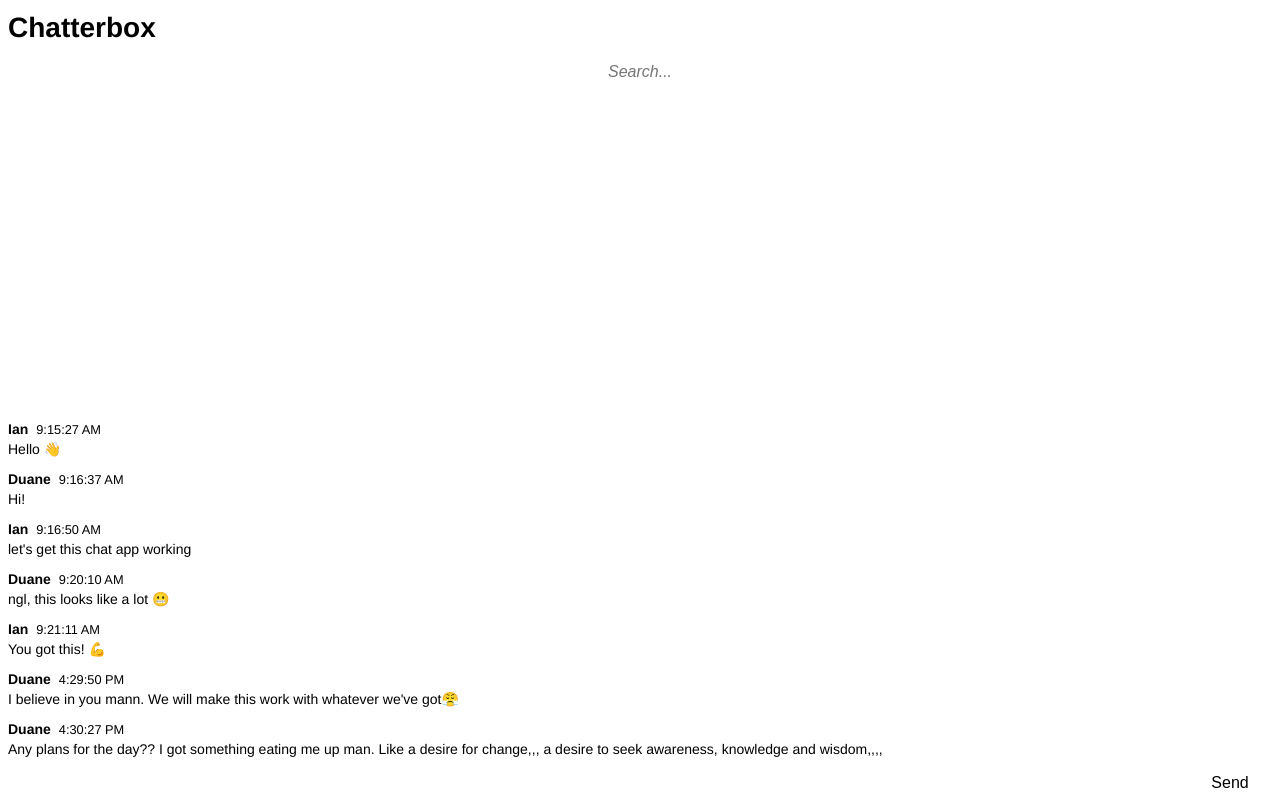
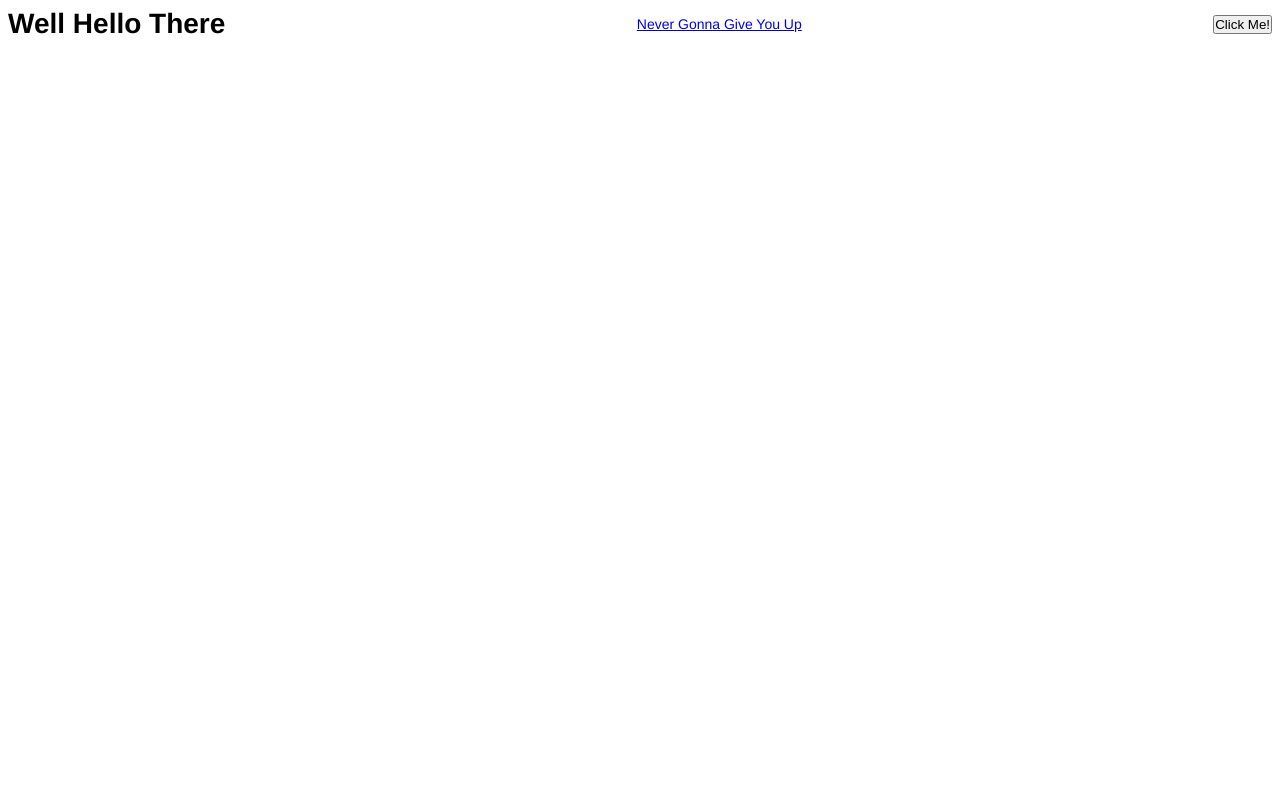
Before and after one commit to kollcibe05-creator/REACT, a React (Vite) app: page / in a window 1280 px wide. Built offline with nearby package versions, Linux system fonts and the light colour scheme; data requests are answered from the project's data file.

Commit message:
Changed rendered component to Test

```diff
--- a/src/App.jsx
+++ b/src/App.jsx
@@ -10,12 +10,13 @@ import './App.css'
 import quiz from './Timeout Q&A/quiz'
 import Question from './Timeout Q&A/Question'
 import Chatterbox from './chatterbox/Chatterbox'
+import Test from "./Test"
 
 function App() {
 
   return (
     <main>
-      <Chatterbox/>
+      <Test/>
     </main>
   )
 }
```
